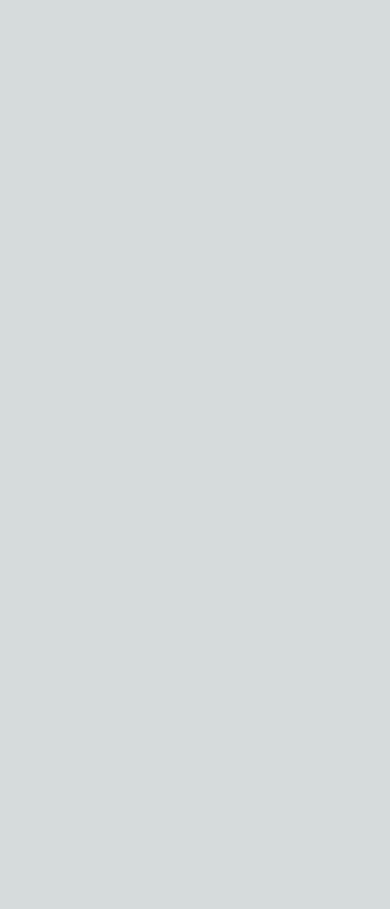
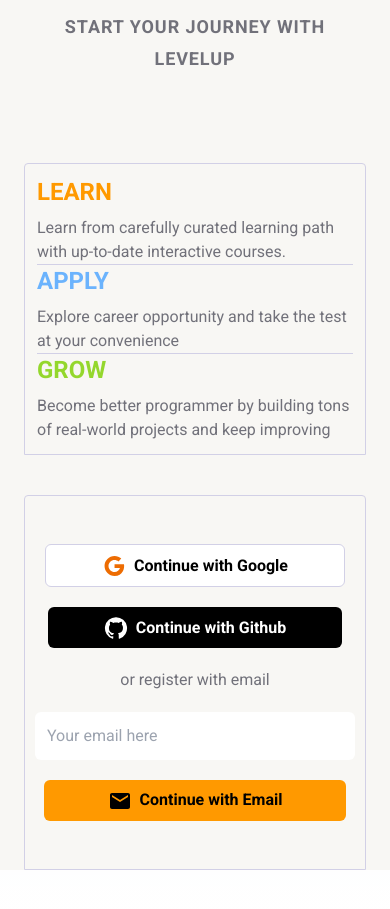
Before and after one commit to rishabhthakur11/levelup, a Next.js app: page / in a window 390 px wide. Shown: the part 5580-6489 px from the top of the page. Before the commit the page ends 5495 px from the top, so only its background shows below. Built offline with nearby package versions, Linux system fonts and the light colour scheme.

Commit message:
added signIn options section

```diff
--- a/src/app/page.js
+++ b/src/app/page.js
@@ -4,6 +4,7 @@ import Grow from "@/components/LandingpageComponents/LearningSection/Grow";
 import Learn from "@/components/LandingpageComponents/LearningSection/Learn";
 import LogoCloud from "@/components/LandingpageComponents/LogoCloud/LogoCloud";
 import Navbar from "@/components/LandingpageComponents/NavBar/Navbar";
+import SignInOptions from "@/components/LandingpageComponents/SignInOptions/SignInOptions";
 
 export default function Home() {
   return (
@@ -22,6 +23,9 @@ export default function Home() {
         <Apply />
         <Grow />
       </div>
+      <div>
+        <SignInOptions />
+      </div>
     </main>
   );
 }
--- a/src/components/LandingpageComponents/LearningSection/Learn.js
+++ b/src/components/LandingpageComponents/LearningSection/Learn.js
@@ -23,7 +23,7 @@ function Learn() {
       </div>
       <div className="max-w-7xl mx-auto">
         <div className="container mx-auto flex px-8 py-24 md:flex-row flex-col  justify-between">
-          <div className="lg:max-w-lg lg:w-full md:w-1/2 w-5/6 mb-10 md:mb-0">
+          <div className="lg:max-w-md lg:w-full md:w-1/2 w-5/6 mb-10 md:mb-0">
             <Image
               className="object-cover object-center rounded"
               alt="hero"
@@ -42,7 +42,7 @@ function Learn() {
           </div>
         </div>
         <div className="container mx-auto flex px-8  md:mt-20  md:flex-row flex-col justify-between">
-          <div className="lg:max-w-lg lg:w-full md:w-1/2 w-5/6 mb-10 md:mb-0">
+          <div className="lg:max-w-md lg:w-full md:w-1/2 w-5/6 mb-10 md:mb-0">
             <Image
               className="object-cover object-center rounded"
               alt="hero"
--- /dev/null
+++ b/src/components/LandingpageComponents/SignInOptions/SignInOptions.js
@@ -0,0 +1,94 @@
+import EmailPassword from "@/components/SignInButtons/EmailPassword";
+import GithubSignIn from "@/components/SignInButtons/GithubSignIn";
+import GoogleSignIn from "@/components/SignInButtons/GoogleSignIn";
+import React from "react";
+
+function SignInOptions() {
+  return (
+    <div className="mt-24 mb-24">
+      <div className="mx-auto max-w-7xl px-6 lg:px-8 flex flex-col  justify-center">
+        <h2 className="text-center text-lg font-semibold leading-8 text-textGray tracking-wider">
+          START YOUR JOURNEY WITH LEVELUP
+        </h2>
+        <div className="flex md:mt-20 mt-12 flex-col md:flex-row">
+          <div className="py-3 border border-divided rounded-t px-3 mt-10 mb-10 md:w-5/12">
+            <div className="overflow-hidden sm:rounded-md">
+              <ul className="divide-y divide-divided">
+                <li>
+                  <a className="block">
+                    <div>
+                      <div className="flex items-center justify-between">
+                        <p className="text-btnOrange text-2xl font-bold">
+                          LEARN
+                        </p>
+                      </div>
+                      <div className="mt-2 sm:flex sm:justify-between">
+                        <div className="sm:flex">
+                          <p className="flex items-center font-normal text-textGray text-md">
+                            Learn from carefully curated learning path with
+                            up-to-date interactive courses.
+                          </p>
+                        </div>
+                      </div>
+                    </div>
+                  </a>
+                </li>
+                <li>
+                  <a className="block">
+                    <div>
+                      <div className="flex items-center justify-between">
+                        <p className="text-themeBlue text-2xl font-bold">
+                          APPLY
+                        </p>
+                      </div>
+                      <div className="mt-2 sm:flex sm:justify-between">
+                        <div className="sm:flex">
+                          <p className="flex items-center font-normal text-textGray text-md">
+                            Explore career opportunity and take the test at your
+                            convenience
+                          </p>
+                        </div>
+                      </div>
+                    </div>
+                  </a>
+                </li>
+                <li>
+                  <a className="block">
+                    <div>
+                      <div className="flex items-center justify-between">
+                        <p className="text-themeGreen text-2xl font-bold">
+                          GROW
+                        </p>
+                      </div>
+                      <div className="mt-2 sm:flex sm:justify-between">
+                        <div className="sm:flex">
+                          <p className="flex items-center font-normal text-textGray text-md">
+                            Become better programmer by building tons of
+                            real-world projects and keep improving{" "}
+                          </p>
+                        </div>
+                      </div>
+                    </div>
+                  </a>
+                </li>
+              </ul>
+            </div>
+          </div>
+
+          <div className="px-4 py-12 border border-divided rounded-t sm:px-6 flex flex-grow justify-center items-center flex-col gap-y-5">
+            <GoogleSignIn />
+            <GithubSignIn />
+            <div>
+              <p className="flex items-center font-normal text-textGray text-md">
+              or register with email
+              </p>
+            </div>
+            <EmailPassword/>
+          </div>
+        </div>
+      </div>
+    </div>
+  );
+}
+
+export default SignInOptions;
--- /dev/null
+++ b/src/components/SignInButtons/EmailPassword.js
@@ -0,0 +1,23 @@
+import React from 'react'
+import EmailIcon from '@mui/icons-material/Email';
+
+function EmailPassword() {
+  return (
+    <div className='flex flex-col gap-y-5 justify-center items-center'>
+        <input className='w-80 rounded-md p-3 bg-white text-textGray text-semibold focus:outline-none'placeholder='Your email here'/>
+        <div>
+    <button className='flex py-2 px-16 rounded-md bg-btnOrange gap-x-2 items-center'>
+        <div>
+          <EmailIcon/>
+        </div>
+        <p className='text-black font-semibold'>Continue with Email</p>
+    </button>
+    </div>
+
+
+
+    </div>
+  )
+}
+
+export default EmailPassword
--- /dev/null
+++ b/src/components/SignInButtons/GithubSignIn.js
@@ -0,0 +1,17 @@
+import React from 'react'
+import GitHubIcon from '@mui/icons-material/GitHub';
+
+function GithubSignIn() {
+  return (
+    <div>
+    <button className='flex py-2 px-14 rounded-md bg-black gap-x-2  items-center'>
+        <div className='text-white'>
+          <GitHubIcon color="inherit"/>
+        </div>
+        <p className='text-white font-semibold'>Continue with Github</p>
+    </button>
+    </div>
+  )
+}
+
+export default GithubSignIn
--- /dev/null
+++ b/src/components/SignInButtons/GoogleSignIn.js
@@ -0,0 +1,17 @@
+import React from 'react'
+import GoogleIcon from '@mui/icons-material/Google';
+
+function GoogleSignIn() {
+  return (
+    <div>
+    <button className='flex py-2 px-14 rounded-md bg-white gap-x-2 border border-divided items-center'>
+        <div>
+          <GoogleIcon color="warning"/>
+        </div>
+        <p className='text-black font-semibold'>Continue with Google</p>
+    </button>
+    </div>
+  )
+}
+
+export default GoogleSignIn
--- a/tailwind.config.js
+++ b/tailwind.config.js
@@ -14,6 +14,7 @@ module.exports = {
       themeBlue: "#6BB3FD",
       themeGreen: "#94D72D",
       textGray: "#71717A",
+      divided: "#D2D0E6"
     },
     extend: {
       backgroundImage: {
```
